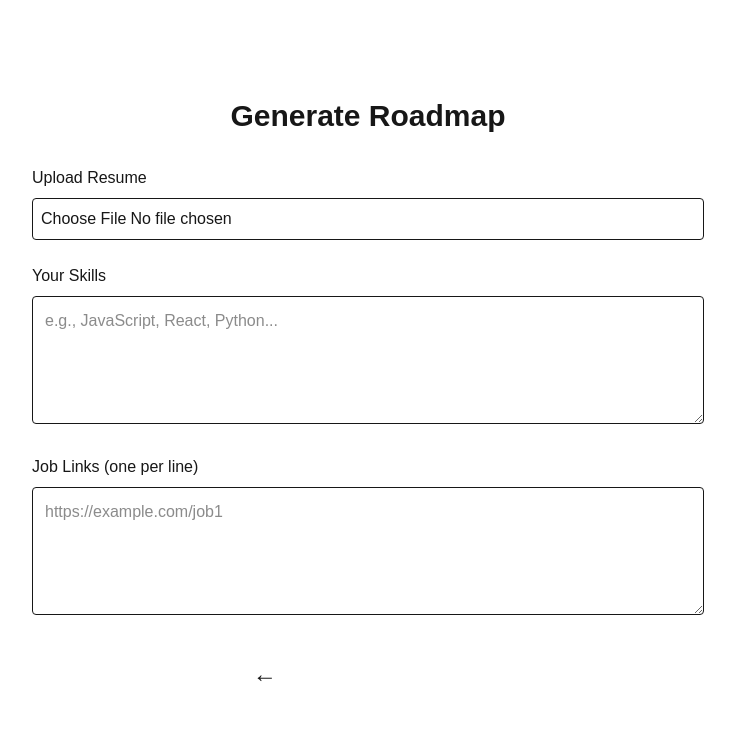
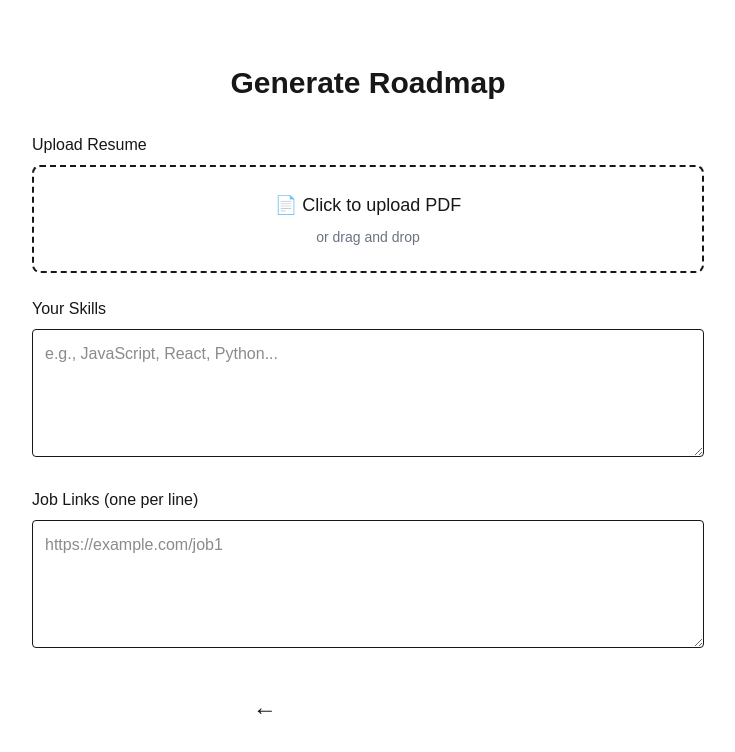
Before and after one commit to ShalyJay/HowdyHack-LaunchPad, a Next.js app in the folder react-app/: page /form in a window 1280 px wide. Shown: the top 752 px of the page, without its empty margins (272-1007 px from the left). Built offline with nearby package versions, Linux system fonts and the light colour scheme.

Commit message:
Update adding resume

```diff
--- a/react-app/src/app/form/page.tsx
+++ b/react-app/src/app/form/page.tsx
@@ -38,13 +38,28 @@ export default function Form() {
                         <label className="block mb-2">
                             Upload Resume
                         </label>
+                        <div className="border-2 border-dashed rounded-lg p-6 text-center">
                         <input
                             type="file"
                             accept=".pdf"
                             onChange={handleResumeUpload}
-                            className="w-full p-2 border rounded"
+                            className="hidden"
+                            id="resume-upload"
                         />
-                        {resume && <p className="mt-2 text-sm" >Selected: {resume.name}</p>}
+                        <label htmlFor="resume-upload" className="cursor-pointer">
+                            {resume ? (
+                            <div>
+                                <p className="text-lg text-green-600">✓ {resume.name}</p>
+                                <p className="text-sm mt-2 text-gray-500">click to change</p>
+                            </div>
+                            ) : (
+                            <div>
+                                <p className="text-lg">📄 Click to upload PDF</p>
+                                <p className="text-sm mt-2 text-gray-500">or drag and drop</p>
+                            </div>
+                            )}
+                        </label>
+                        </div>
                     </div>
 
                     <div>
```
